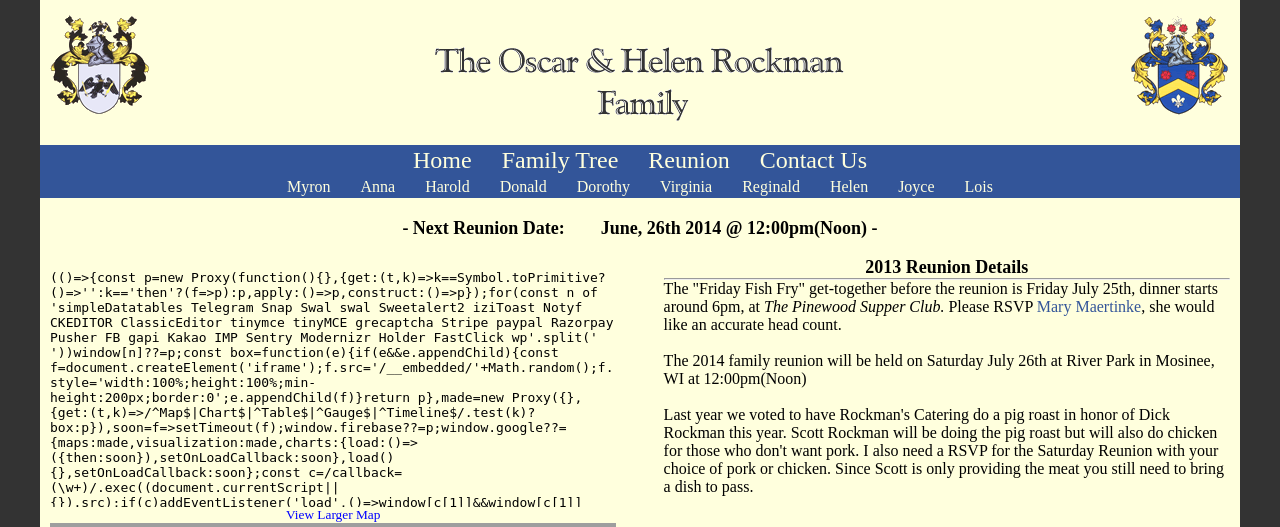
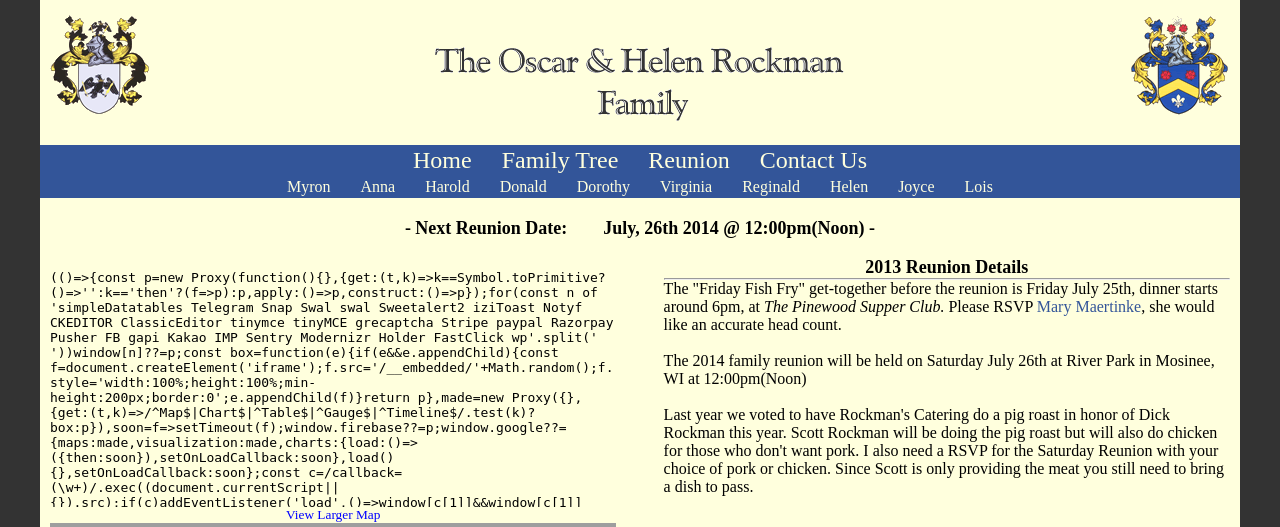
Before and after one commit to rockmans/ohrockman, a Django app: page /reunion/ in a window 1280 px wide. Shown: the top 527 px of the page. Run offline with Django 3.2, Linux system fonts and the light colour scheme; some libraries are stand-ins or nearby versions; grey boxes are pictures that could not be loaded.

Commit message:
july not june

```diff
--- a/ohrockman/templates/reunion.html
+++ b/ohrockman/templates/reunion.html
@@ -3,7 +3,7 @@
 {% block Content %}
 {% load staticfiles %}
 <div id="center">
-<h2>- Next Reunion Date: &nbsp;&nbsp;&nbsp;&nbsp;&nbsp;&nbsp; June, 26th 2014 @ 12:00pm(Noon) -</h2>
+<h2>- Next Reunion Date: &nbsp;&nbsp;&nbsp;&nbsp;&nbsp;&nbsp; July, 26th 2014 @ 12:00pm(Noon) -</h2>
 <br />
 <div id="left50">
 <iframe width="100%" height="250px" frameborder="0" scrolling="no" marginheight="0" marginwidth="0" src="http://maps.google.com/maps?q=Armory+Road,+Mosinee,+WI&amp;hl=en&amp;gl=us&amp;hnear=Armory+Rd,+Mosinee,+Marathon,+Wisconsin+54455&amp;t=m&amp;vpsrc=6&amp;ie=UTF8&amp;hq=&amp;ll=44.797377,-89.707383&amp;spn=0.003502,0.007972&amp;z=14&amp;output=embed"></iframe><br /><small><a href="http://maps.google.com/maps?q=Armory+Road,+Mosinee,+WI&amp;hl=en&amp;gl=us&amp;hnear=Armory+Rd,+Mosinee,+Marathon,+Wisconsin+54455&amp;t=m&amp;vpsrc=6&amp;ie=UTF8&amp;hq=&amp;ll=44.797377,-89.707383&amp;spn=0.003502,0.007972&amp;z=14&amp;source=embed" style="color:#0000FF;text-align:left">View Larger Map</a></small>
```
